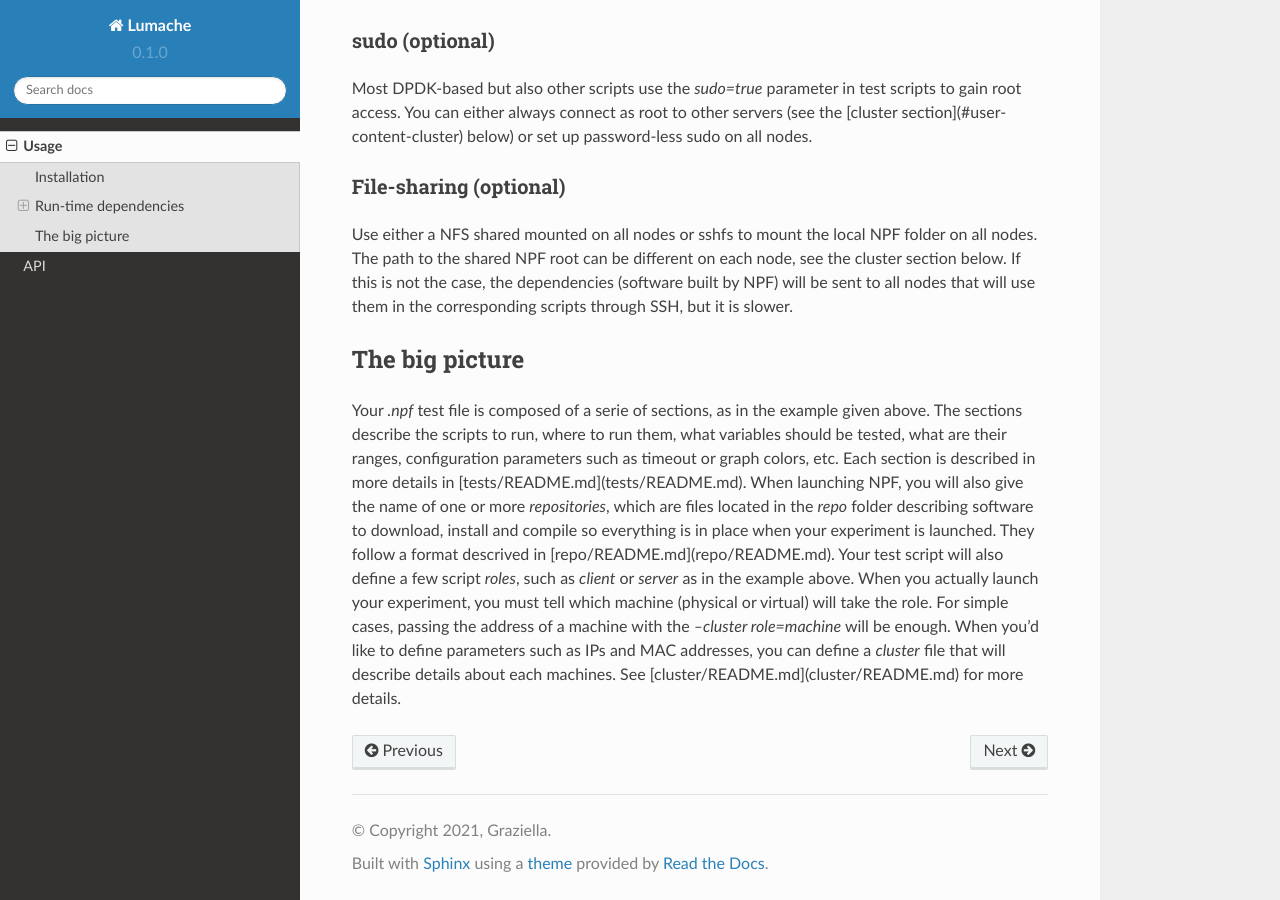
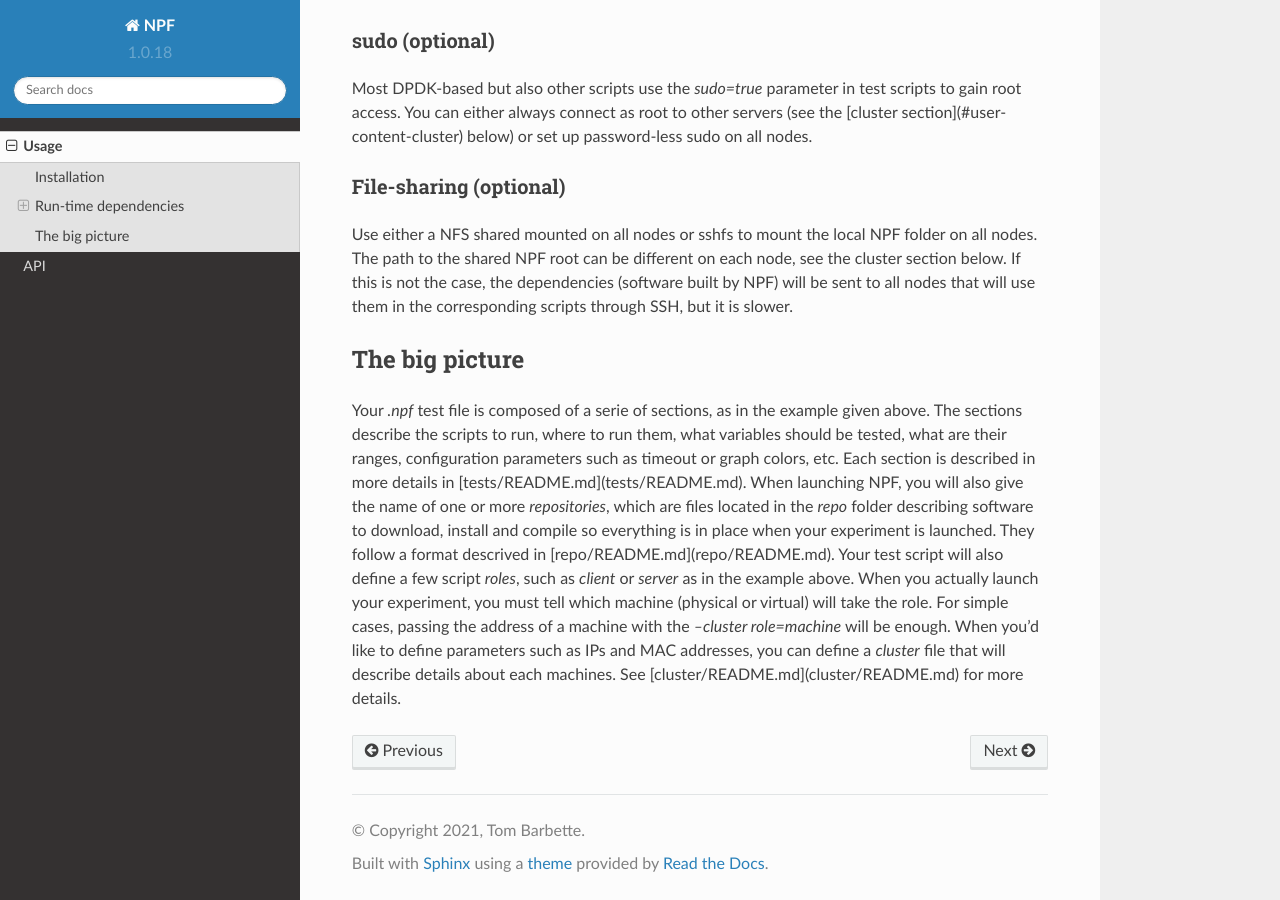
Before and after one commit to tbarbette/npf-docs, a Sphinx documentation site: the page built from docs/source/usage.rst, in a window 1280 px wide and 900 px high, scrolled down 620 px. Built offline with Sphinx 7.4.7 and the Read the Docs theme 2.0.0, drawn with Linux system fonts in a browser that asks for light colours.

Commit message:
Update conf.py

```diff
--- a/docs/source/conf.py
+++ b/docs/source/conf.py
@@ -2,12 +2,12 @@
 
 # -- Project information
 
-project = 'Lumache'
-copyright = '2021, Graziella'
-author = 'Graziella'
+project = 'NPF'
+copyright = '2021, Tom Barbette'
+author = 'Barbette'
 
-release = '0.1'
-version = '0.1.0'
+release = '1.0'
+version = '1.0.18'
 
 # -- General configuration
 
```
